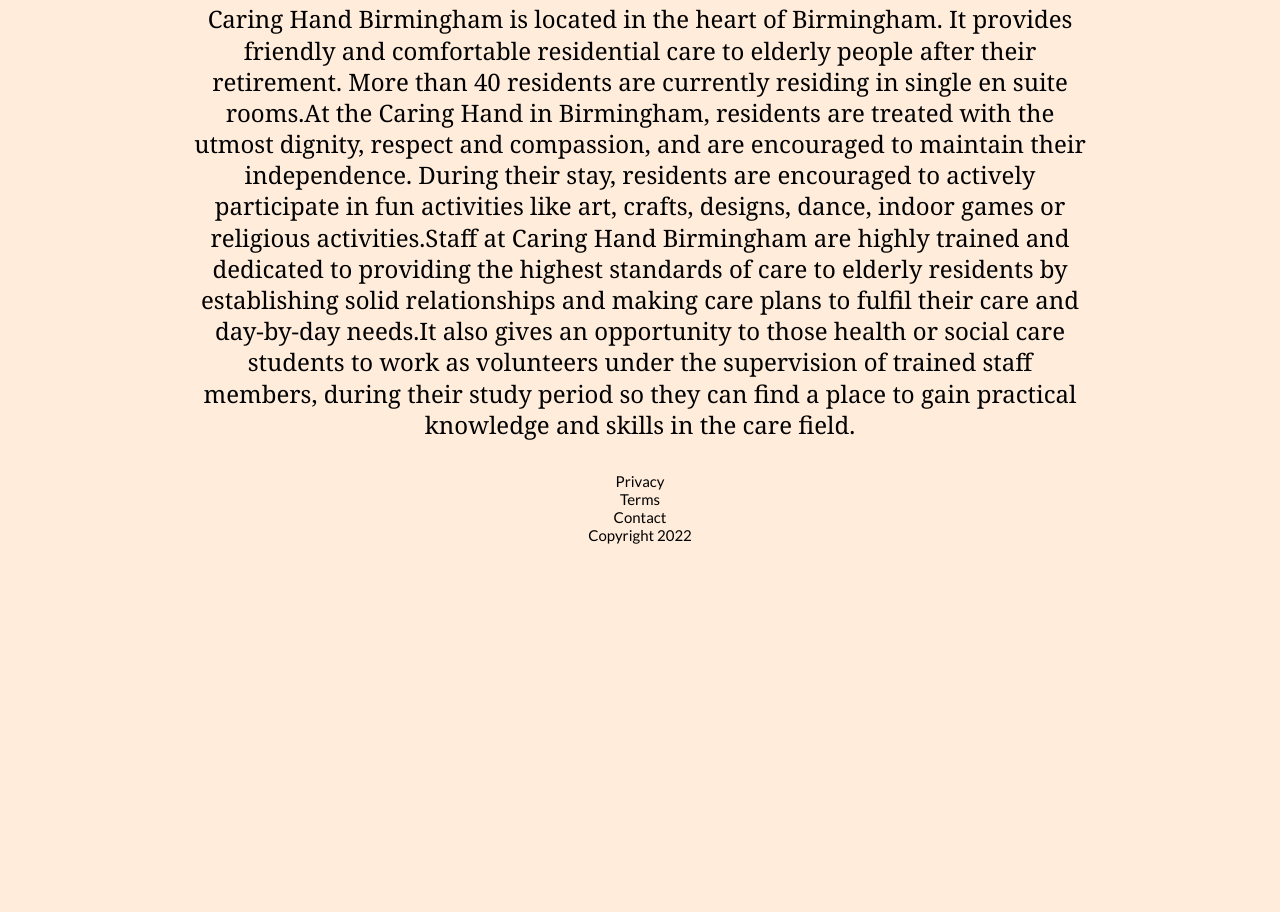
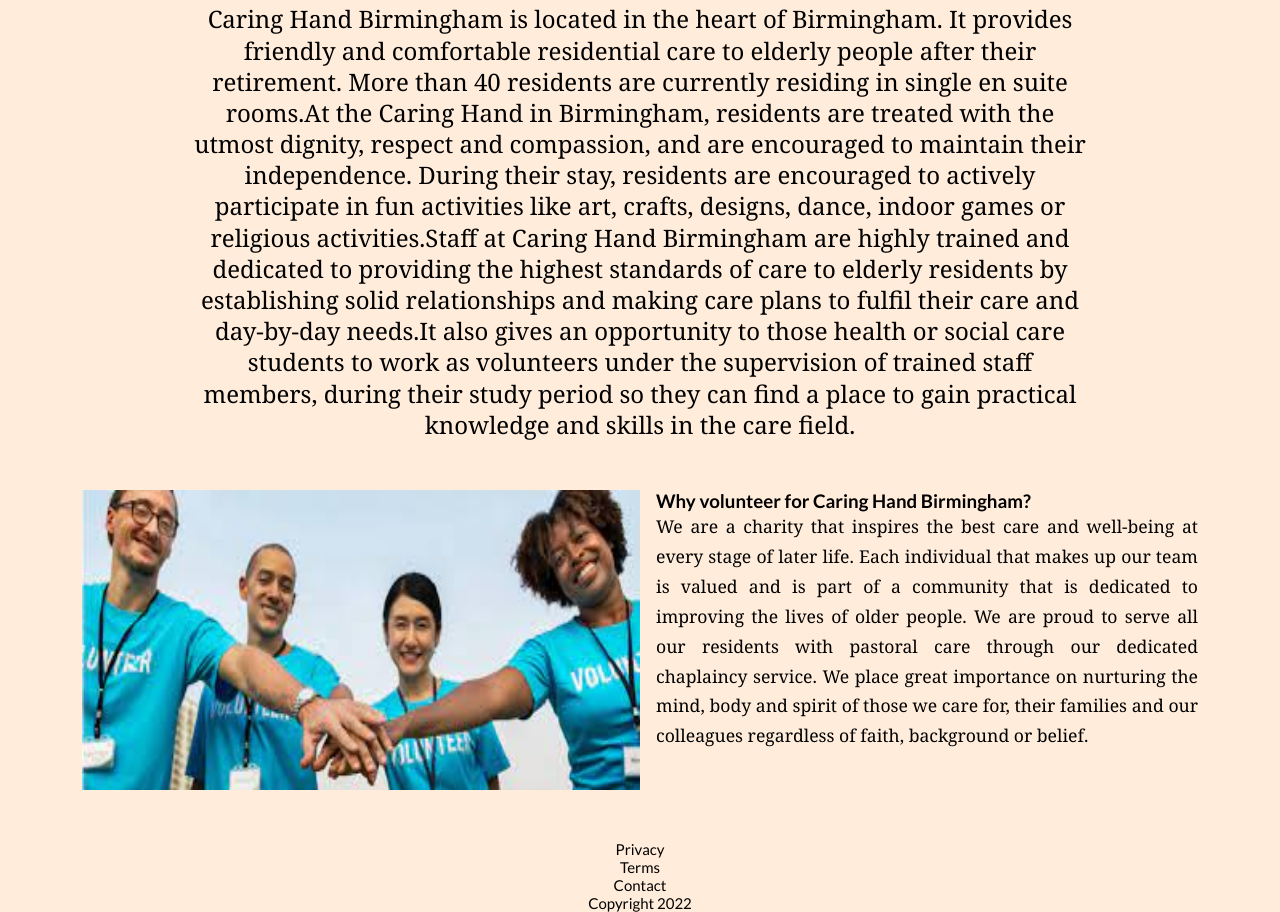
Before and after one commit to PakizeBozkurt/Group-careprojectMVP, a plain HTML site: page index.html in a window 1280 px wide. Shown: the part 921-1833 px from the top of the page. Before the commit the page ends 1465 px from the top, so only its background shows below. Drawn offline with Linux system fonts and the light colour scheme.

Commit message:
adding picture and text-almost last update

```diff
--- a/index.html
+++ b/index.html
@@ -1,20 +1,14 @@
 <!DOCTYPE html>
 <html lang="en">
+
 <head>
     <meta charset="UTF-8">
     <meta http-equiv="X-UA-Compatible" content="IE=edge">
     <meta name="viewport" content="width=device-width, initial-scale=1.0">
     <title>Volunteer Web Site</title>
-    <link
-    rel="stylesheet"
-    href="style.css"
-    />
-    <link
-    rel="stylesheet"
-    href="https://use.fontawesome.com/releases/v5.8.1/css/all.css"
-    integrity="sha384-50oBUHEmvpQ+1lW4y57PTFmhCaXp0ML5d60M1M7uH2+nqUivzIebhndOJK28anvf"
-    crossorigin="anonymous"
-    />
+    <link rel="stylesheet" href="style.css" />
+    <link rel="stylesheet" href="https://use.fontawesome.com/releases/v5.8.1/css/all.css"
+        integrity="sha384-50oBUHEmvpQ+1lW4y57PTFmhCaXp0ML5d60M1M7uH2+nqUivzIebhndOJK28anvf" crossorigin="anonymous" />
 </head>
 
 <body>
@@ -23,10 +17,7 @@
 
     <header id="header">
         <div class="logo">
-        <img id="header-img"
-            src="images/logovol.png"
-            alt="volunteer logo"
-            />
+            <img id="header-img" src="images/logovol.png" alt="volunteer logo" />
             <h2>Caring Hand</h2>
         </div>
         <nav id="nav-bar">
@@ -49,7 +40,8 @@
         <p>
             Join our amazing volunteer family and support veterans in your community.</p>
         </p>
-            <p><button class="button_white"><span class=size-of-text-button></span><a href="form.html">SIGN UP TO VOLUNTEER</a></button>
+        <p><button class="button_white"><span class=size-of-text-button></span><a href="form.html">SIGN UP TO
+                    VOLUNTEER</a></button>
         </p>
     </section>
 
@@ -66,14 +58,22 @@
             <!--Mujtaba -->
 
             <h1>Caring Hand</h1>
-                <p> Caring Hand Birmingham is located in the heart of Birmingham. It provides friendly and comfortable residential
-                    care to elderly people after their retirement. More than 40 residents are currently residing in single en suite
-                    rooms.At the Caring Hand in Birmingham, residents are treated with the utmost dignity, respect and compassion, and are
-                    encouraged to maintain their independence. During their stay, residents are encouraged to actively participate
-                    in fun activities like art, crafts, designs, dance, indoor games or religious activities.Staff at Caring Hand Birmingham are highly trained and dedicated to providing the highest standards of care to
-                    elderly residents by establishing solid relationships and making care plans to fulfil their care and day-by-day
-                    needs.It also gives an opportunity to those health or social care students to work as volunteers under the supervision
-                    of trained staff members, during their study period so they can find a place to gain practical knowledge and
+            <p> Caring Hand Birmingham is located in the heart of Birmingham. It provides friendly and comfortable
+                residential
+                care to elderly people after their retirement. More than 40 residents are currently residing in single
+                en suite
+                rooms.At the Caring Hand in Birmingham, residents are treated with the utmost dignity, respect and
+                compassion, and are
+                encouraged to maintain their independence. During their stay, residents are encouraged to actively
+                participate
+                in fun activities like art, crafts, designs, dance, indoor games or religious activities.Staff at Caring
+                Hand Birmingham are highly trained and dedicated to providing the highest standards of care to
+                elderly residents by establishing solid relationships and making care plans to fulfil their care and
+                day-by-day
+                needs.It also gives an opportunity to those health or social care students to work as volunteers under
+                the supervision
+                of trained staff members, during their study period so they can find a place to gain practical knowledge
+                and
                 skills in the care field.
             </p>
         </section>
@@ -81,6 +81,20 @@
     <!--Nikolov87-closing main and section tag's -->
     <!--Nikolov87-swich position main tag to be below section-class hero-->
 
+    <section class="center">
+        <article class="article">
+            <h3>Why volunteer for Caring Hand Birmingham?</h3>
+            <p class="content">
+                We are a charity that inspires the best care and well-being at every stage of later life. Each
+                individual that makes up our team is valued and is part of a community that is dedicated to improving
+                the lives of older people.
+                We are proud to serve all our residents with pastoral care through our dedicated chaplaincy service. We
+                place great importance on nurturing the mind, body and spirit of those we care for, their families and
+                our colleagues regardless of faith, background or belief.
+            </p>
+        </article>
+        <img class="center-img" src="images/volunteer.jpg" alt="">
+    </section>
 
 
     <!--Fatemeh Rahimi -->
@@ -97,4 +111,5 @@
     </section>
 
 </body>
+
 </html>
--- a/style.css
+++ b/style.css
@@ -155,13 +155,11 @@ h6 {
   border-radius: 4px;
   font-size: 1.5rem;
   line-height: 1.3;
-  /* padding: 1.5rem 1rem; */
   margin-bottom: 2rem;
   margin-top: 1em;
   text-align: center;
   font-family:Cambria, Cochin, Georgia, Times, 'Times New Roman', serif
 }
-.alert p {}
 
 
 .hero {
@@ -237,17 +235,43 @@ h6 {
         footer {
           text-align: center;
           font-size: 15px;
+        }
+    /*Fatemeh Rahimi*/
 
 
+    .center {
+      display: flex;
+      flex-direction: row-reverse;
+      gap: 1rem;
+      padding: 18px;
+      margin: 2rem auto;
+      width: 90%;
+      /* margin: auto;
+      padding: 7rem 0 2rem 0; */
+    }
 
-        }
+    .article {
+      margin-bottom: 1.5rem;
+      width: 50%;
+    }
 
+    .h3 {
+      color: rgb(15, 8, 8);
+      font-size: 2rem;
+      text-align: right;
+      /* padding: 5rem; */
+      margin-bottom: 1.5rem;
+    }
 
+    .content {
+      color: rgb(0, 0, 0);
+      text-align: justify;
+      font-size: 1.1rem;
+      line-height: 1.7;
+      font-family: Cambria, Cochin, Georgia, Times, 'Times New Roman', serif;
+    }
 
-
-
-
-
-
-
-/*Fatemeh Rahimi*/
+    .center-img {
+      width: 50%;
+      height: 300px;
+    }
```
Lines whose indentation alone changed are shown as unchanged.
